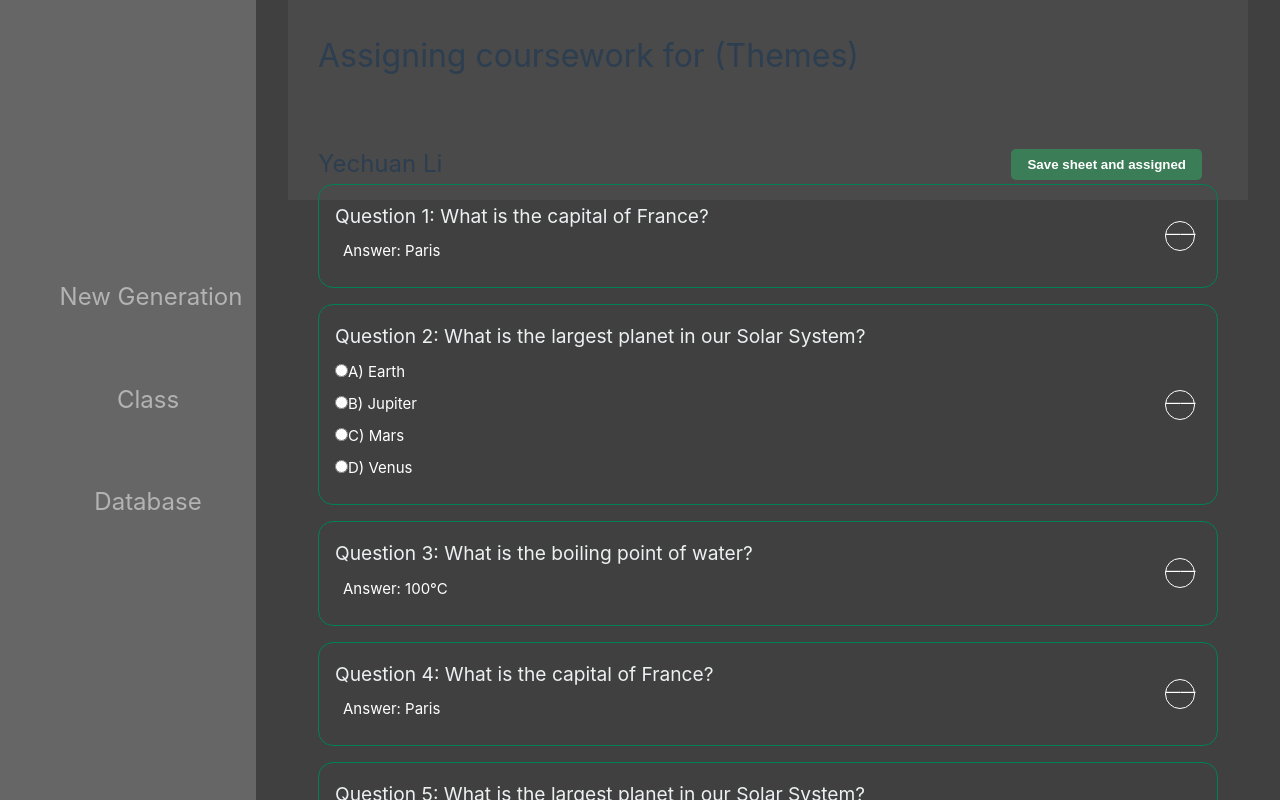
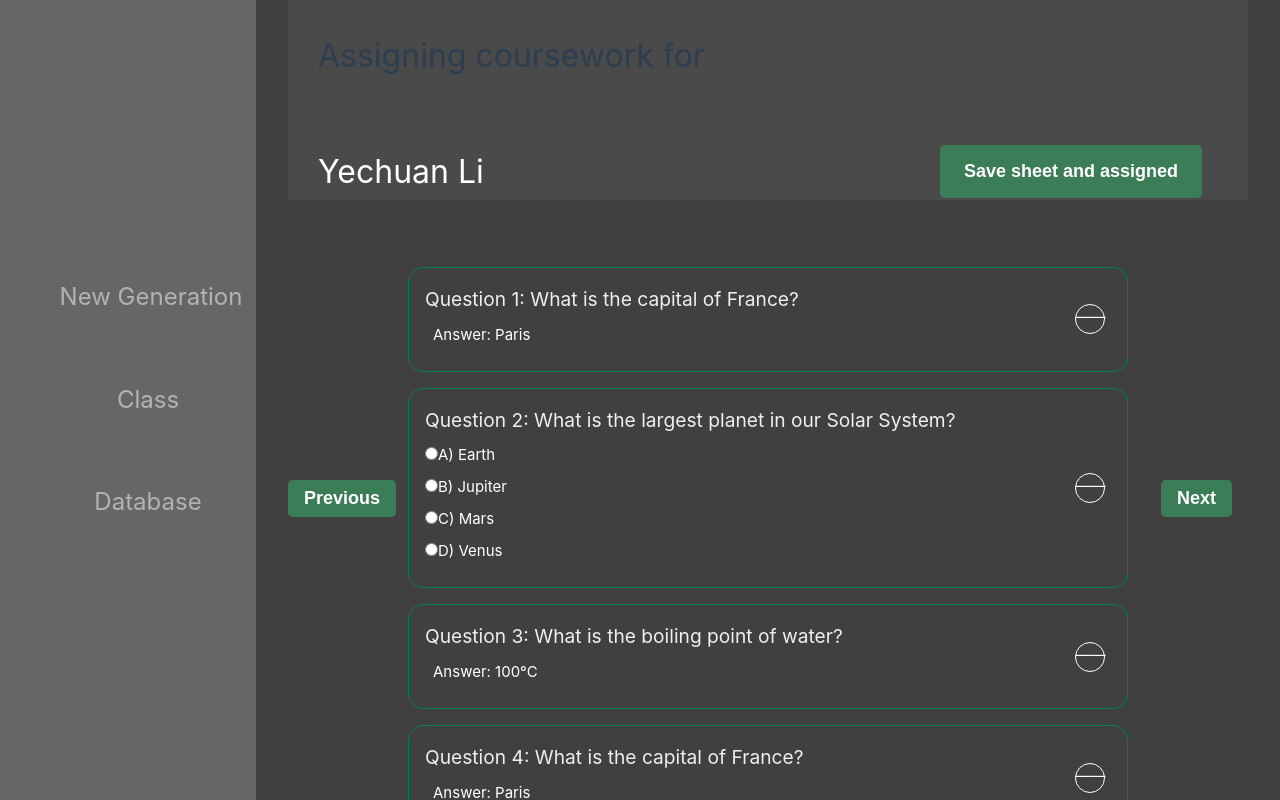
Before and after one commit to ryansong612/edtech_24, a Vue app in the folder frontend/vue-project/: page /result in a window 1280 px wide. Built offline with nearby package versions, Linux system fonts and the light colour scheme.

Commit message:
frontend part 1

```diff
--- a/frontend/vue-project/src/router/Home.vue
+++ b/frontend/vue-project/src/router/Home.vue
@@ -6,12 +6,12 @@
   .generator-form
     .form-group
       label(for="themes") Themes
-      select#themes
+      select#themes(v-model="selectedTheme")
         option(:value="theme") Select a theme
-        // Add more theme options here
+        option(v-for="theme in themes" :value="theme" :key="theme") {{ theme }}
     .form-group
       label(for="number-of-questions") Number of questing
-      input#number-of-questions(type="number" min="1")
+      input#number-of-questions(type="number" min="1" :value="numberOfQuestions" @input="numberOfQuestions = $event.target.value")
     .form-group
       .difficulty-label Difficulties
       .difficulty-options
@@ -25,9 +25,16 @@ import { useRouter } from 'vue-router';
 
 export default {
   setup() {
+    const themes = [
+      "Object Oriented Programming", "Functional Programming", "Data Structures", "Algorithms",
+      "Operating Systems", "Compilers", "Databases",
+      "Web Development", "Machine Learning", "Networks and Communication",
+      "Natural Language Processing", "Reinforcement Learning", "Robotics",
+      "Deep Learning", "Mathematics and Computer Science"
+    ];
     const difficulties = ['Easy', 'Medium', 'Hard', 'Insanely hard'];
     const selectedDifficulty = ref('Easy');
-    const theme = ref('');
+    const selectedTheme = ref('');
     const numberOfQuestions = ref(1);
     const router = useRouter();
 
@@ -36,16 +43,17 @@ export default {
     }
 
     function generate() {
-      // Trigger generation logic here
-      console.log(theme.value);
-      router.push({ name: 'Result', query: { theme: theme.value? theme.value : '(Theme)'}});
+      router.push({ name: 'Result', query: { theme: selectedTheme.value? selectedTheme.value : '(Theme)'}});
     }
 
     return {
+      themes,
+      selectedTheme,
       difficulties,
       selectedDifficulty,
       selectDifficulty,
-      generate
+      generate,
+      numberOfQuestions
     };
   }
 };
--- a/frontend/vue-project/src/router/Result.vue
+++ b/frontend/vue-project/src/router/Result.vue
@@ -11,8 +11,10 @@ export default defineComponent({
     userText: String
   },
   setup() {
-    const questionsData = ref([
+    const students = ref([
       {
+        name: 'Yechuan Li',
+        questions: [{
           "question": "What is the capital of France?",
           "answer": "Paris",
           "type": "Short Answer"
@@ -51,16 +53,35 @@ export default defineComponent({
             "question": "What is the boiling point of water?",
             "answer": "100°C",
             "type": "Short Answer"
-      }
-    ]);
-    const students = ref([
-      {
-        name: 'Yechuan Li',
-        questions: questionsData
+      }]
       },
       {
         name: 'John Doe',
-        questions: questionsData
+        questions: [{
+            "question": "What is the boiling point of water?",
+            "answer": "100°C",
+            "type": "Short Answer"
+      },
+      {
+            "question": "What is the capital of France?",
+            "answer": "Paris",
+            "type": "Short Answer"
+      },
+      {
+            "question": "What is the largest planet in our Solar System?",
+            "answer": {
+                "A": "Earth",
+                "B": "Jupiter",
+                "C": "Mars",
+                "D": "Venus"
+            },
+            "type": "MCQ"
+      },
+      {
+            "question": "What is the boiling point of water?",
+            "answer": "100°C",
+            "type": "Short Answer"
+      }]
       },
       // ... other students
     ]);
@@ -73,12 +94,9 @@ export default defineComponent({
     const currentStudent = computed(() => students.value[currentStudentIndex.value]);
 
     const saveAndAssign = () => {
-      // Logic for saving and assigning
-      if (textarea.value.trim() !== '') {
-        router.push({ name: 'Result', params: { userText: textarea.value } });
-      } else {
-        // Handle empty input error
-      }
+      // TODO: backend add to database
+
+      router.push({ name: 'Class' });
     };
 
     const previousStudent = () => {
@@ -100,12 +118,8 @@ export default defineComponent({
       theme,
       nextStudent,
       saveAndAssign,
+      length: students.value.length,
     };
-  },
-  methods: {
-    Save() {
-        console.log('Save');
-    },
   },
 });
 </script>
@@ -113,7 +127,10 @@ export default defineComponent({
 
 <template lang="pug">
 .sticky
-  .title Assigning coursework for (Themes)
+  .title
+    | Assigning
+    span(style="text-decoration: underline;") {{theme}}
+    |  coursework for
   .second
     .user-card
       .user-name {{ currentStudent.name }}
@@ -121,13 +138,13 @@ export default defineComponent({
       // Component or HTML for the progress bar goes here
 
     button.download(@click="saveAndAssign") Save sheet and assigned
+.wrapper
+  button.navigation(@click="previousStudent" :class="{ 'disabled': currentStudentIndex === 0 }") Previous
+  button.navigation.right(@click="nextStudent" :class="{ 'disabled': currentStudentIndex === length - 1 }") Next
 
   .question-list
     Question(:questions="currentStudent.questions", :status="currentStudent.status")
 
-  .navigation
-    button(@click="previousStudent") Previous
-    button(@click="nextStudent") Next
 </template>
 
 <style scoped lang="scss">
@@ -157,8 +174,9 @@ export default defineComponent({
     align-items: center;
 
     .user-name {
-      font-size: 1.5rem;
+      font-size: 2rem;
       margin-right: 2rem;
+      color: white;
     }
 
     .user-info {
@@ -171,15 +189,39 @@ export default defineComponent({
   }
 
 button {
-      padding: 0.5rem 1rem;
+  padding: 1rem 1.5rem;
   margin-right: 1rem;
   border: none;
   border-radius: 0.3rem;
   cursor: pointer;
-
+  font-size: 1.2em;
     background-color: #3b7d56; // Blue background color
     color: white;
     font-weight: bold;
 }
 
+.wrapper {
+  position: relative;
+}
+.question-list {
+  margin: 0 8em;
+}
+.navigation {
+  position: sticky;
+  top: 60%;
+  background-color: #3b7d56; // Blue background color
+  color: white;
+  font-weight: bold;
+  padding: 0.5rem 1rem;
+  border: none;
+  border-radius: 0.3rem;
+  cursor: pointer;
+  &.disabled {
+    background-color: #555; // Darker color for disabled state
+    cursor: not-allowed;
+  }
+}
+.right {
+  left: 100em;
+}
 </style>
```
Also changed, not shown: frontend/package.json (added, +11 -0 lines), 1 other file (tests, documents, lock files or other folders). Lines whose indentation alone changed are shown as unchanged.
